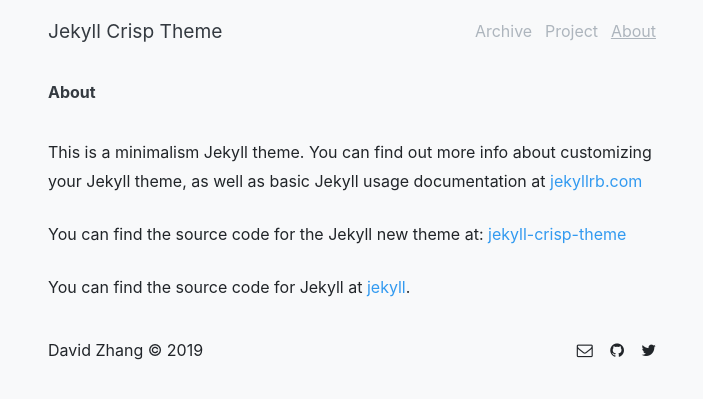
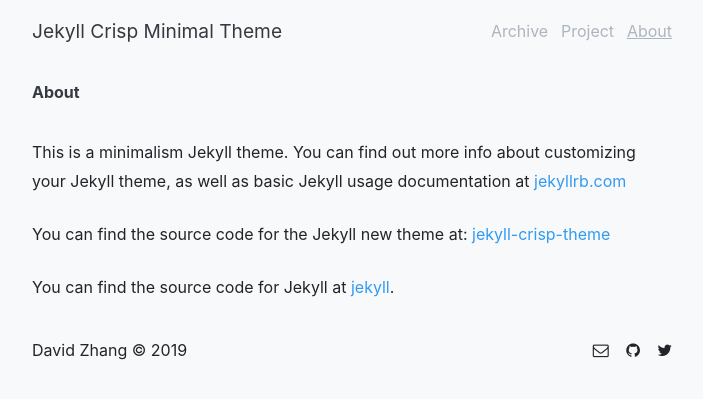
Before and after one commit to crispgm/minimal, a Jekyll site: the page built from about.md, in a window 1280 px wide. Shown: the top 399 px of the page, without its empty margins (288-991 px from the left). Built offline with Jekyll 4.4.1, drawn with Linux system fonts in a browser that asks for light colours.

Commit message:
Rename to crisp-minimal

```diff
--- a/_config.yml
+++ b/_config.yml
@@ -1,10 +1,10 @@
 # Site settings
-title: Jekyll Crisp Theme
+title: Jekyll Crisp Minimal Theme
 author: David Zhang
-description: "Minimalism theme of Jekyll from Crisp"
+description: "Minimal theme of Jekyll from Crisp"
 encoding: utf-8
 markdown: kramdown
-baseurl: /jekyll-crisp-theme
+baseurl: /minimal
 # Menu
 menu:
   - archive.md
@@ -14,13 +14,13 @@
 contact:
   - link: mailto:yourmail@example.com
     icon: fa-envelope-o
-  - link: https://github.com/crispgm/jekyll-crisp-theme
+  - link: https://github.com/crispgm/minimal
     icon: fa-github
   - link: https://twitter.com/crispgm
     icon: fa-twitter
 # GitHub Repo for your site
 issue_report:
-  github: crispgm/jekyll-crisp-theme
+  github: crispgm/minimal
 # Google Analytics
 google_analytics: UA-50708664-1
 # Disqus
--- a/about.md
+++ b/about.md
@@ -8,6 +8,6 @@
 
 This is a minimalism Jekyll theme. You can find out more info about customizing your Jekyll theme, as well as basic Jekyll usage documentation at [jekyllrb.com](http://jekyllrb.com/)
 
-You can find the source code for the Jekyll new theme at: [jekyll-crisp-theme](https://github.com/crispgm/jekyll-crisp-theme)
+You can find the source code for the Jekyll new theme at: [jekyll-crisp-theme](https://github.com/crispgm/minimal)
 
 You can find the source code for Jekyll at [jekyll](https://github.com/jekyll/jekyll).
--- a/assets/css/style.scss
+++ b/assets/css/style.scss
@@ -2,10 +2,10 @@
 ---
 /*
  * Theme of Crisp Blog
- * Copyright(c) David Zhang, 2017
+ * Copyright(c) David Zhang, 2019
  */
 
-$breakpoint: 38rem;
+$breakpoint: 40rem;
 
 $main-color:    #212529; // grey 9
 $sub-color:     #343a40; // grey 8
```
Also changed, not shown: README.md, jekyll-crisp-minimal-theme.gemspec.
